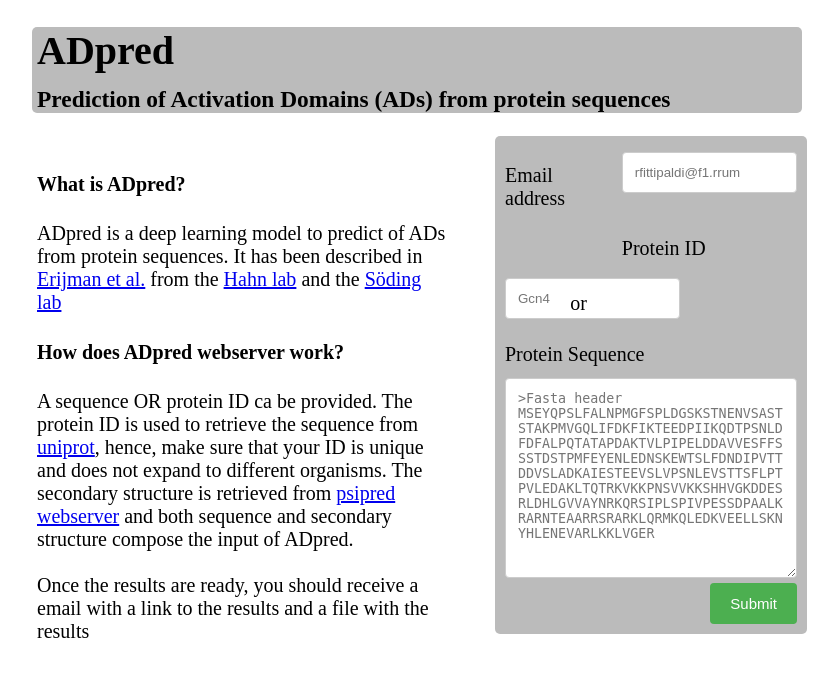
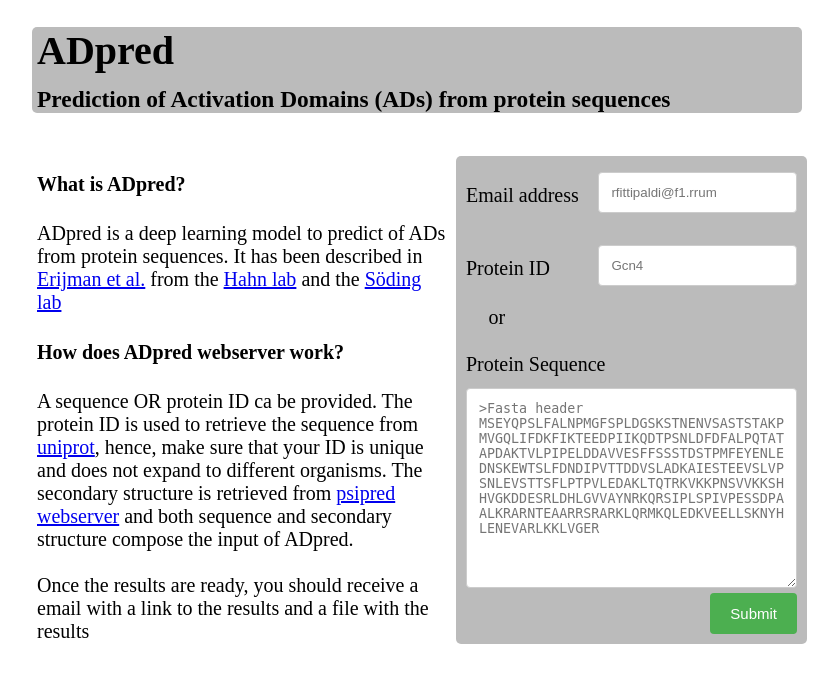
Before and after one commit to aerijman/adpred-new-website, a Flask app: page / in a window 1280 px wide. Shown: the top 683 px of the page, without its empty margins (223-1061 px from the left). Run offline with Flask 2, Linux system fonts and the light colour scheme.

Commit message:
OR placed correctly in index

```diff
--- a/templates/index.html
+++ b/templates/index.html
@@ -97,7 +97,7 @@ body {
   <div class="column" style="width:5%;"> </div><!-- separation between columns instead of margin-->
 
   <!-- RIGHT COLUMN WITH FORM -->
-  <div class="column" style="background-color:#bbb; width:40%; border-radius:5px;">
+  <div class="column" style="background-color:#bbb; width:45%; border-radius:5px;">
 
     <form method="POST">
 
--- a/templates/results.html
+++ b/templates/results.html
@@ -42,7 +42,7 @@
       <a href="{{ url_for('download', filename=csv_data_smooth) }}">Raw Data</a>
       <a href="{{ url_for('download', filename=csv_data) }}">Smoothed_data</a>
       <a href="">Install ADpred</a>
-      <a href="">ADpred in Github</a>
+      <a href=""https://github.com/aerijman/adpred-app>ADpred in Github</a>
       <a href="#contact">Contact</a>
     </div>
     <div class="main">
```
